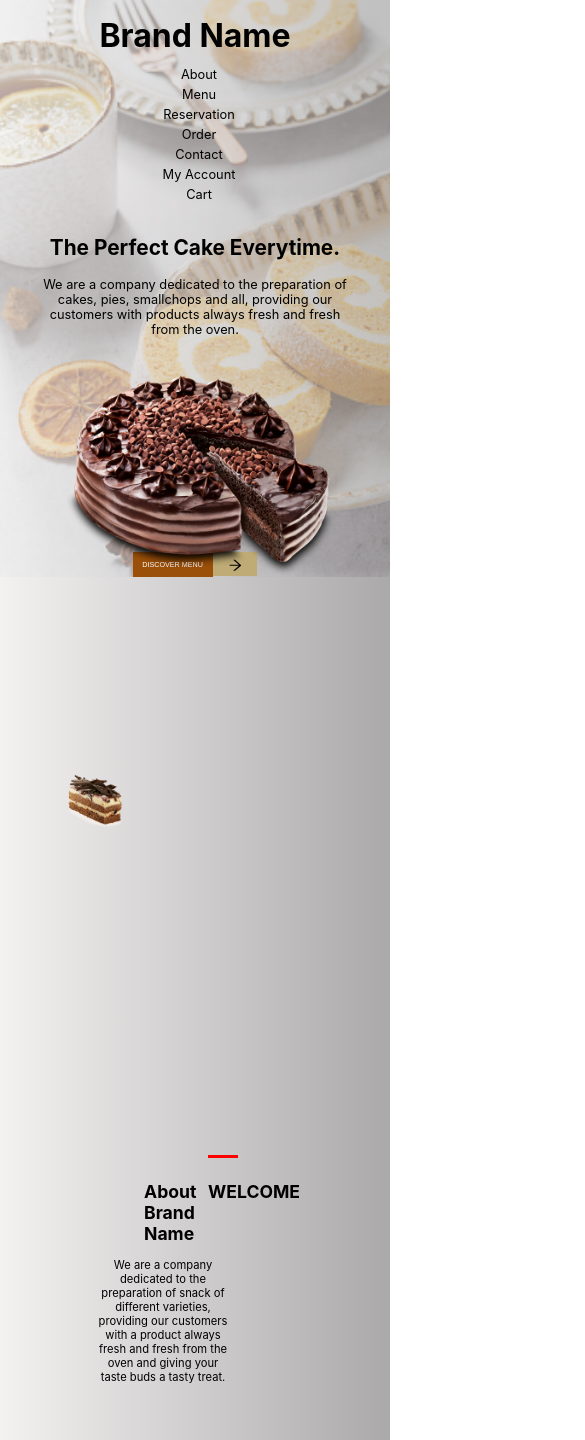
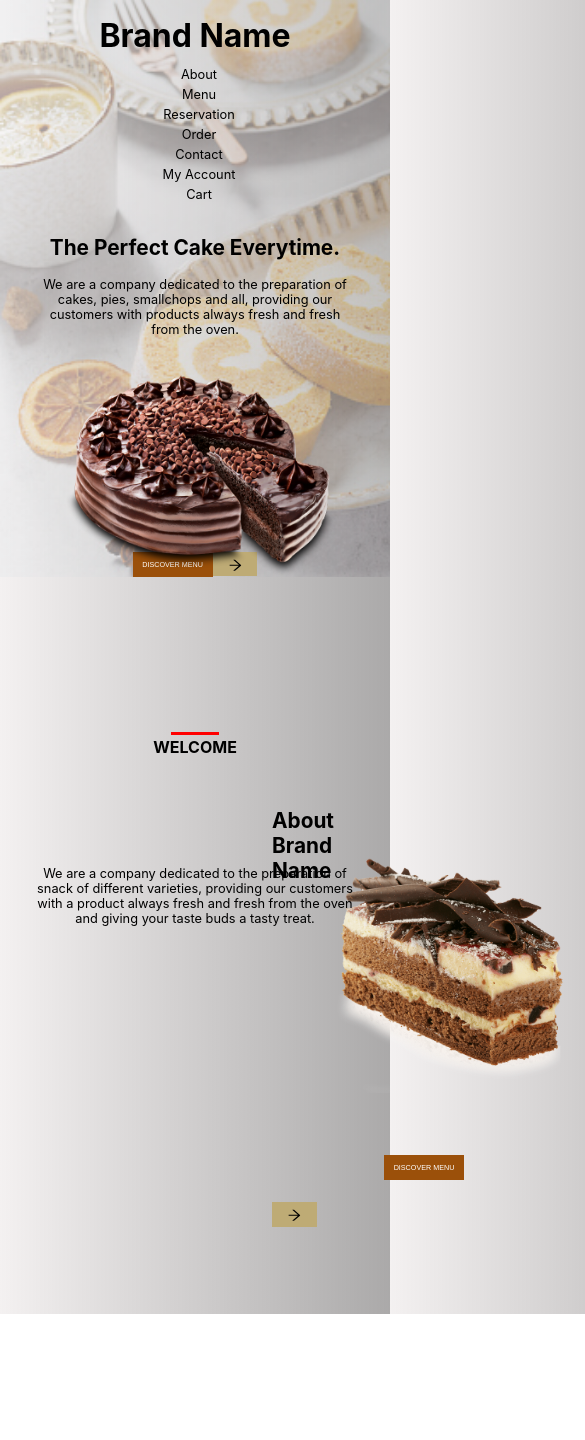
Before and after one commit to Mimi-codes/e_commerce, a React (Create React App) app: page / in a window 390 px wide. Shown: the top 1440 px of the page, 585 px wide, since content can reach past the window. After the commit the page ends 1314 px from the top, so only its background shows below. Built offline with nearby package versions, Linux system fonts and the light colour scheme.

Commit message:
added some files

```diff
--- a/src/components/about/About.module.css
+++ b/src/components/about/About.module.css
@@ -1,6 +1,6 @@
 .about {
     display: flex;
-    margin-top: 4rem;
+    margin-top: 3rem;
 }
 
 
@@ -10,6 +10,8 @@
 
 .about {
     display: block;
+    margin: 0;
+    text-align: center;
 }
 
 }
--- /dev/null
+++ b/src/components/about/AboutButton.js
@@ -0,0 +1,16 @@
+import classes from './AboutButton.module.css';
+import {AiOutlineArrowRight} from 'react-icons/ai';
+
+
+function AboutButton() {
+    return (
+        <>
+        <div className={classes['about-btn']}>
+         <button className={classes.btn}>Discover Menu</button>
+        <AiOutlineArrowRight  className={classes['arrow-icon']}/>
+        </div>
+        </>
+    )
+}
+
+export default AboutButton;
--- /dev/null
+++ b/src/components/about/AboutButton.module.css
@@ -0,0 +1,56 @@
+.about-btn {
+margin-left: 17rem;
+    position: relative;
+    bottom: 2rem;
+}
+
+
+
+.btn {
+    text-transform: uppercase;
+    background: rgb(155, 80, 10);
+    padding: 1.5rem 1.5rem 1.5rem 1.5rem;
+    color: white;
+    border: none;
+    margin-top: 0.5rem;
+    width: 12rem;
+}
+
+.arrow-icon {
+    width: 2rem;
+    background: rgb(190, 171, 117);
+    padding: 1.5rem 1rem 1.5rem 1rem;
+    margin-top: 0.8rem;
+    position: relative;
+    top: 1.7rem;
+}
+
+
+/*MEDIA QUERY*/
+@media only screen and (max-width: 480px) {
+.about-btn {
+    position: relative;
+    bottom: 5.8rem;
+}
+
+    .btn {
+        margin-left: 7rem;
+        text-transform: uppercase;
+        background: rgb(155, 80, 10);
+        padding: 0.5rem;
+        color: white;
+        border: none;
+        width: 5rem;
+        font-size: 0.45rem;
+    }
+
+    .arrow-icon {
+        width: 2rem;
+        background: rgb(190, 171, 117);
+        padding: 0.33rem 0.4rem 0.2rem 0.4rem;
+        position: relative;
+        top: 0.6rem;
+        margin-right: 7rem;
+    }
+
+}
--- a/src/components/about/AboutImg.module.css
+++ b/src/components/about/AboutImg.module.css
@@ -1,25 +1,19 @@
-.image {
-    margin-left: 1rem;
-    max-width: 50%;
-    height: 100%;
+.image img {
+  max-width: 100%;
+   height: 70%;
+   margin-top: 7rem;
+   margin-left: 16rem;
 }
-
-.image img{
-     margin-top: 8rem;
-  }
 
 
 /*MEDIA QUERY*/
 @media only screen and (max-width: 480px) {
 
-    .image  {
-    margin-left: 3rem;
- margin-right: 3rem;
- height: 705;
- max-width: 30%;
+  .image img{
+      max-width: 100%;
+      height: 100%;
+      position: relative;
+      top: 9rem;
+  }
+
 }
-
-.image img {
-  max-width: 80%;
-}
-}
--- a/src/components/about/AboutText.js
+++ b/src/components/about/AboutText.js
@@ -1,18 +1,20 @@
 import classes from './AboutText.module.css'
-import {HiOutlineMinus } from 'react-icons/hi';
+import AboutButton from './AboutButton';
 
 function AboutText() {
-    const svgStyles = {fontSize: '3rem'};
 
 return (
     <>
-      <div className={classes.perfect}>
- <div className={classes.hr}><h4>WELCOME</h4> </div>
-    <h2 className={classes['main-discover']}>About Brand Name</h2>
-    <p className={classes['main-discover-para']}>We are a company dedicated to the preparation
+    <div className={classes['about-all']}>
+    <div className={classes['about-text']}>
+    <div className={classes.hr}></div>
+    <h4 className={classes.text}>welcome</h4>
+    <h4 className={classes['about-brand']}>about brand name</h4>
+    <p className={classes['about-para']}>We are a company dedicated to the preparation
     of snack of different varieties, providing our customers with a product
     always fresh and fresh from the oven and giving your taste buds a tasty treat.</p>
-    {/* <HeroButton>props.children</HeroButton> */}
+</div>
+<AboutButton />
     </div>
     </>
 )
--- a/src/components/about/AboutText.module.css
+++ b/src/components/about/AboutText.module.css
@@ -1,58 +1,84 @@
+.about-text {
+margin-top: 4rem;
+}
 
 
    .hr {
-    border-top: 3px solid red;
-    width: 30px;
-    height:8px;
+    display: block;
+    width: 3rem;
+    background: red;
+    height: 0.2rem;
+    margin-left: 10.7rem;
+    margin-right: 10.7rem;
+    position: relative;
+    top: 6rem;
+    margin-left: 17rem;
 }
 
-.perfect {
-    margin-top: 20rem;
-    margin-left: 3rem;
-    margin-right: 7rem;
-    margin-bottom: 3.5rem;
+ h4.text {
+    text-transform: uppercase;
+    color: black;
+position: relative;
+top: 5rem;
+margin-left: 17rem;
 }
 
-.main-discover {
+        .about-brand {
+            margin-left: 17rem;
+            margin-right: 13rem;
+        text-transform: capitalize;
         font-size: 3rem;
+        position: relative;
+        top: 2rem;
     }
 
-.main-discover-para {
-    font-size: 1.2rem;
+    .about-para {
+        margin-left: 17rem;
+        margin-right: 13rem;
+        font-size: 1.5rem;
+        position: relative;
+        bottom: 0.9rem;
     }
+
 
 
 /*MEDIA QUERY*/
 @media only screen and (max-width: 480px) {
-
-.discover {
-    max-width: 100vw;
+    .hr {
         display: block;
+        width: 3rem;
+        background: red;
+        height: 0.2rem;
+        margin-left: 10.7rem;
+        margin-right: 10.7rem;
+        position: absolute;
+        top: 0.2rem;
     }
 
-.perfect {
-    text-align: center;
-    display: block;
+     h4.text {
+        text-transform: uppercase;
+        color: black;
+position: relative;
+top: 0.5rem;
+margin-left: 9.5rem;
+margin-right: 9.5rem;
     }
 
-.main-discover {
-    display: block;
-    font-size: 1.1rem;
-    margin-left: 6rem;
-    margin-right: 6rem;
+    .about-text {
+position: relative;
+bottom: 18rem;
     }
 
-.main-discover-para {
-    font-size: 0.7rem;
-    margin-left: 3rem;
-    margin-right: 3rem;
+    .about-brand {
+    text-transform: capitalize;
+    font-size: 1.3rem;
 }
 
-.hr {
-    display: block;
-    margin-left: 10rem;
-    margin-right: 10rem;
-    font-size: 1.1rem;
+.about-para {
+    margin-left: 2.3rem;
+    margin-right: 2.3rem;
+    font-size: 0.8rem;
+    position: relative;
+    bottom: 0.8rem;
 }
-
 }
```
Lines whose indentation alone changed are shown as unchanged.
